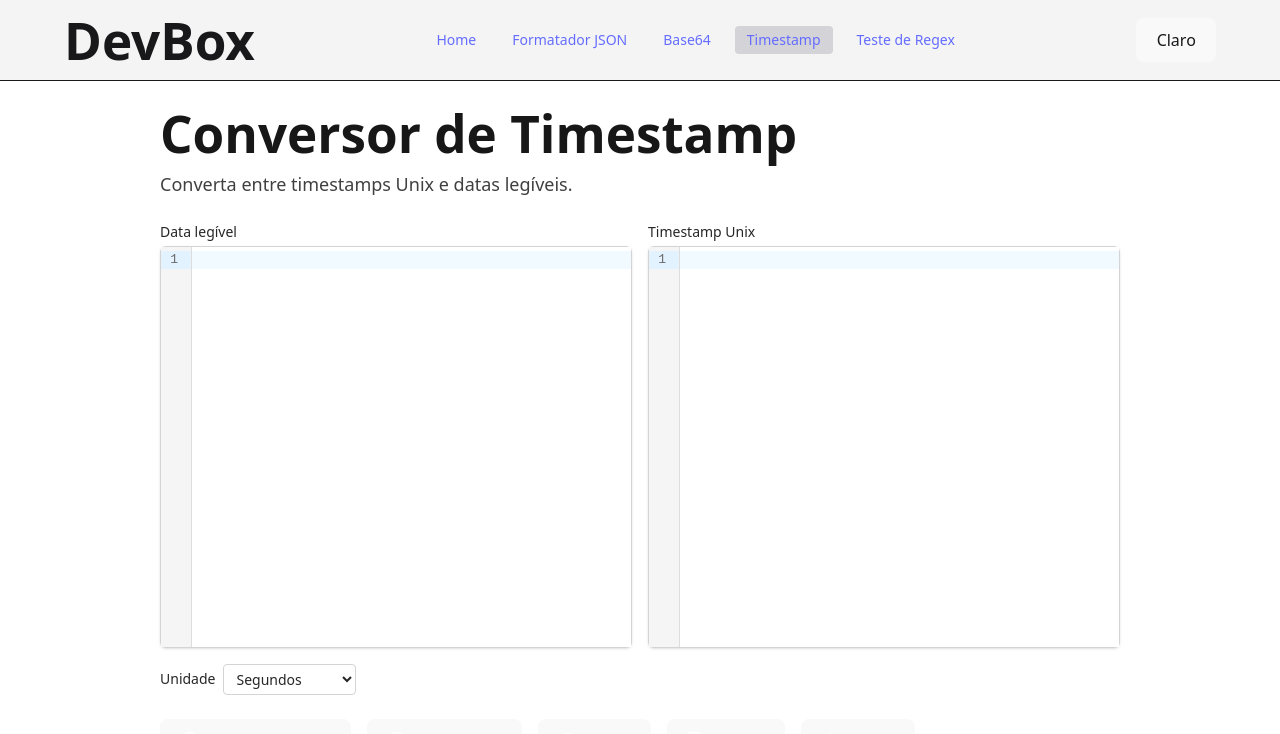
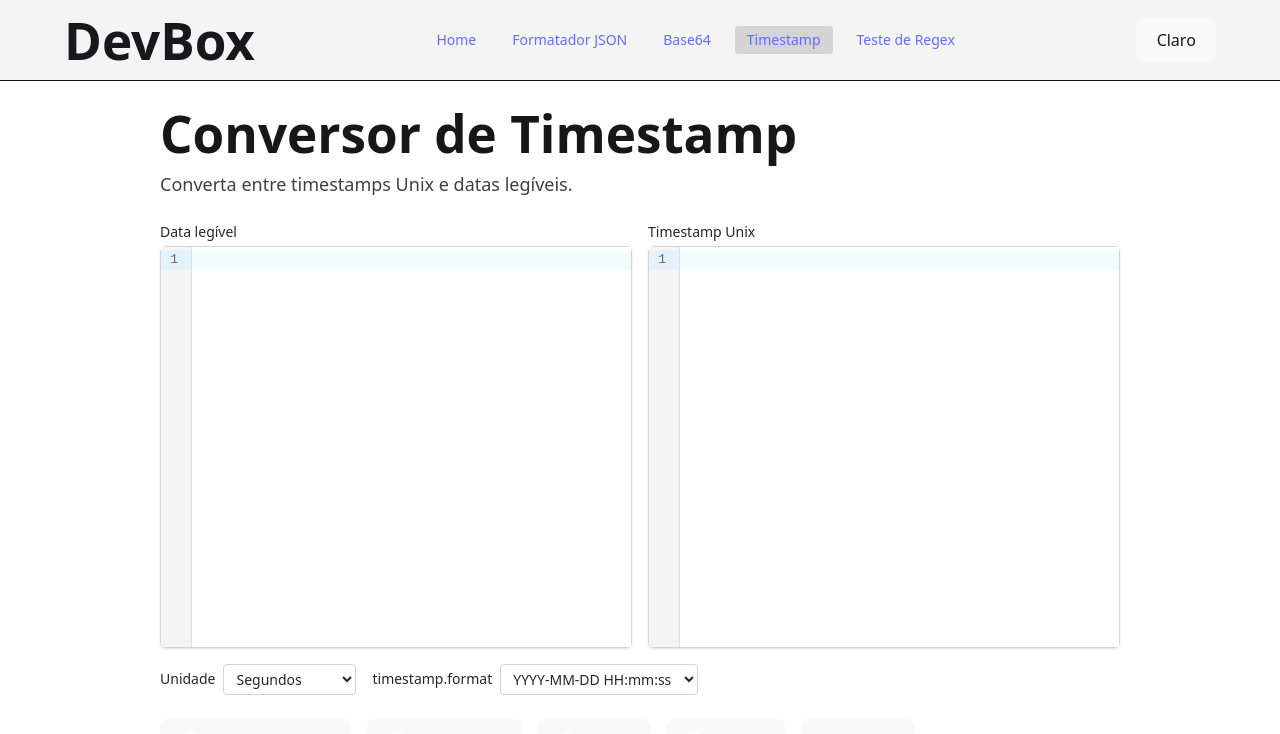
Before and after one commit to Elismar13/devbox, a React (Vite) app: page /timestamp in a window 1280 px wide. Shown: the top 734 px of the page. Built offline with nearby package versions, Linux system fonts and the light colour scheme.

Commit message:
feat: add dayjs for date manipulation in TimestampTool and implement format presets

```diff
--- a/package.json
+++ b/package.json
@@ -14,6 +14,7 @@
     "@uiw/react-codemirror": "^4.23.12",
     "clsx": "^2.1.1",
     "codemirror": "^6.0.1",
+    "dayjs": "^1.11.13",
     "i18next": "^25.0.1",
     "json-parse-even-better-errors": "^4.0.0",
     "react": "^19.0.0",
--- a/src/pages/TimestampTool.tsx
+++ b/src/pages/TimestampTool.tsx
@@ -1,3 +1,4 @@
+// src/pages/TimestampTool.tsx
 import { useState, useContext } from 'react'
 import { useTranslation } from 'react-i18next'
 import PageContainer from '../components/PageContainer'
@@ -6,6 +7,19 @@ import IconButton from '../components/IconButton'
 import { CodeEditor } from '../components/CodeEditor'
 import { FiClock, FiCopy, FiDownload, FiRefreshCw } from 'react-icons/fi'
 import { EditorView } from 'codemirror'
+import dayjs from 'dayjs'
+import customParseFormat from 'dayjs/plugin/customParseFormat'
+
+const PRESET_FORMATS = [
+  'YYYY-MM-DD HH:mm:ss',
+  'DD/MM/YYYY HH:mm:ss',
+  'MM/DD/YYYY hh:mm A',
+  'YYYY-MM-DD',
+  'HH:mm:ss',
+  'custom'
+]
+
+dayjs.extend(customParseFormat)
 
 export default function TimestampTool() {
   const { t } = useTranslation()
@@ -13,14 +27,19 @@ export default function TimestampTool() {
   const [readableDate, setReadableDate] = useState('')
   const [error, setError] = useState<string | null>(null)
   const [format, setFormat] = useState<'seconds' | 'milliseconds'>('seconds')
+  const [selectedFormat, setSelectedFormat] = useState('YYYY-MM-DD HH:mm:ss')
+  const [customFormat, setCustomFormat] = useState('YYYY-MM-DD HH:mm:ss')
 
   const themeContext = useContext(ThemeContext)
   const isDark = themeContext?.theme === 'dark'
 
+  const currentFormat = selectedFormat === 'custom' ? customFormat : selectedFormat
+
   const handleToTimestamp = () => {
     try {
-      const date = new Date(readableDate)
-      const unix = format === 'milliseconds' ? date.getTime() : Math.floor(date.getTime() / 1000)
+      const date = dayjs(readableDate, currentFormat, true)
+      if (!date.isValid()) throw new Error('Invalid date')
+      const unix = format === 'milliseconds' ? date.valueOf() : Math.floor(date.valueOf() / 1000)
       setTimestamp(unix.toString())
       setError(null)
     } catch {
@@ -33,8 +52,9 @@ export default function TimestampTool() {
     try {
       const value = parseInt(timestamp)
       const ts = format === 'milliseconds' ? value : value * 1000
-      const date = new Date(ts)
-      setReadableDate(date.toISOString().replace('T', ' ').slice(0, 19))
+      const date = dayjs(ts)
+      if (!date.isValid()) throw new Error('Invalid timestamp')
+      setReadableDate(date.format(currentFormat))
       setError(null)
     } catch {
       setReadableDate('')
@@ -43,10 +63,10 @@ export default function TimestampTool() {
   }
 
   const handleNow = () => {
-    const now = new Date()
-    const unix = format === 'milliseconds' ? now.getTime() : Math.floor(now.getTime() / 1000)
+    const now = dayjs()
+    const unix = format === 'milliseconds' ? now.valueOf() : Math.floor(now.valueOf() / 1000)
     setTimestamp(unix.toString())
-    setReadableDate(now.toISOString().replace('T', ' ').slice(0, 19))
+    setReadableDate(now.format(currentFormat))
   }
 
   const handleCopy = () => {
@@ -93,7 +113,8 @@ export default function TimestampTool() {
         </div>
       </div>
 
-      <div className="flex items-center gap-2 mt-4 text-sm text-neutral-800 dark:text-neutral-200">
+      <div className="flex flex-col sm:flex-row gap-4 mt-4">
+        <div className="flex items-center gap-2 text-sm text-neutral-800 dark:text-neutral-200">
           <label htmlFor="format" className="font-medium">
             {t('timestamp.unit')}
           </label>
@@ -106,6 +127,33 @@ export default function TimestampTool() {
             <option value="seconds">{t('timestamp.seconds')}</option>
             <option value="milliseconds">{t('timestamp.milliseconds')}</option>
           </select>
+        </div>
+
+        <div className="flex items-center gap-2 text-sm text-neutral-800 dark:text-neutral-200">
+          <label htmlFor="format-preset" className="font-medium">
+            {t('timestamp.format')}
+          </label>
+          <select
+            id="format-preset"
+            value={selectedFormat}
+            onChange={(e) => setSelectedFormat(e.target.value)}
+            className="bg-white dark:bg-neutral-800 border border-neutral-300 dark:border-neutral-700 rounded px-2 py-1"
+          >
+            {PRESET_FORMATS.map((fmt) => (
+              <option key={fmt} value={fmt}>{fmt}</option>
+            ))}
+          </select>
+        </div>
+
+        {selectedFormat === 'custom' && (
+          <input
+            type="text"
+            placeholder="YYYY-MM-DD HH:mm:ss"
+            value={customFormat}
+            onChange={(e) => setCustomFormat(e.target.value)}
+            className="bg-white dark:bg-neutral-800 border border-neutral-300 dark:border-neutral-700 rounded px-2 py-1 w-full"
+          />
+        )}
       </div>
 
       <div className="flex flex-wrap gap-4 mt-6">
```
Also changed, not shown: 1 other file (tests, documents, lock files or other folders). Lines whose indentation alone changed are shown as unchanged.
